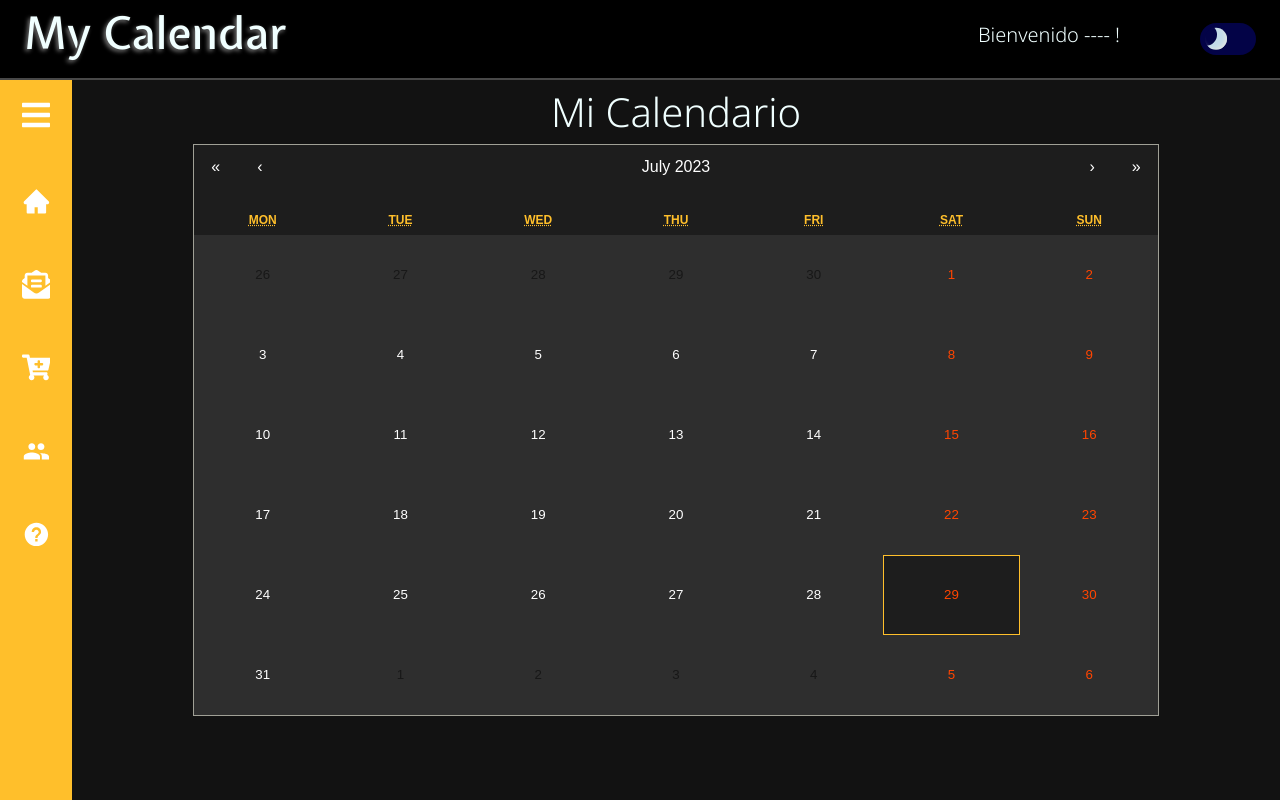
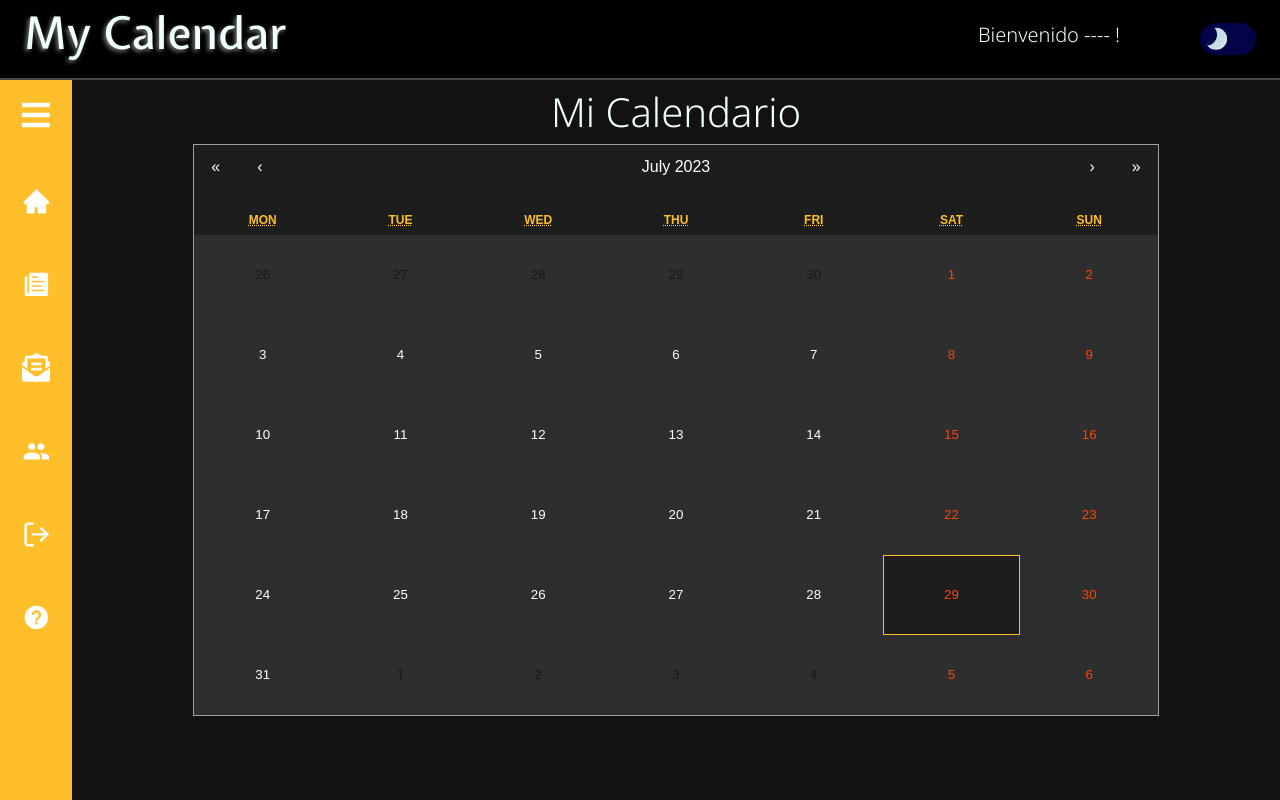
Before and after one commit to SantiagoTonin/CalendarFront, a React (Create React App) app: page /home in a window 1280 px wide. Shown: the top 800 px of the page. Built offline with nearby package versions, Linux system fonts and the light colour scheme.

Commit message:
logueo condicional como administrador o superadmin agregado

```diff
--- a/src/components/sidebar/Sidebar.js
+++ b/src/components/sidebar/Sidebar.js
@@ -1,6 +1,7 @@
-import React, { useState, useEffect} from "react";
-import { FaBars, FaEnvelopeOpenText, FaCartPlus } from "react-icons/fa";
+import React, { useState, useEffect } from "react";
+import { FaBars, FaEnvelopeOpenText } from "react-icons/fa";
 import { AiOutlineClose, AiFillHome } from "react-icons/ai";
+import { FiLogOut } from "react-icons/fi";
 import { IoMdHelpCircle, IoIosPaper, IoMdPeople } from "react-icons/io";
 import { Link } from "react-router-dom";
 import axiosInstance from "../../config/axiosInit.js";
@@ -20,11 +21,10 @@ const Sidebar = () => {
     } else setToken("");
   }, []);
 
-  useEffect(() => {
-    if (token) {
-
-    }
-  }, [userRol]);
+  // useEffect(() => {
+  //   if (token) {
+  //   }
+  // }, [userRol]);
 
   const getAuthStatus = async () => {
     try {
@@ -49,7 +49,7 @@ const Sidebar = () => {
         <Link href="/home" className="navIcons">
           <AiFillHome />
         </Link>
-        {userRol === "ADMINISTRADOR" ? (
+        {userRol === "superADMIN" || "ADMINISTRADOR" ? (
           <Link href="#" className="navIcons">
             <IoIosPaper />
           </Link>
@@ -58,10 +58,10 @@ const Sidebar = () => {
           <FaEnvelopeOpenText />
         </Link>
         <Link href="#" className="navIcons">
-          <FaCartPlus />
+          <IoMdPeople />
         </Link>
         <Link href="#" className="navIcons" onClick={handleLogOut}>
-          <IoMdPeople />
+          <FiLogOut />
         </Link>
         <Link href="#" className="navIcons">
           <IoMdHelpCircle />
@@ -88,10 +88,10 @@ const Sidebar = () => {
                 <FaEnvelopeOpenText /> Mensajes
               </Link>
               <Link to="#" className="navText">
-                <FaCartPlus /> Perfil
+                <IoMdPeople /> Perfil
               </Link>
               <Link to="#" className="navText" onClick={handleLogOut}>
-                <IoMdPeople /> Logout
+                <FiLogOut/> Logout
               </Link>
               <Link to="#" className="navText">
                 <IoMdHelpCircle /> Ayuda
```
